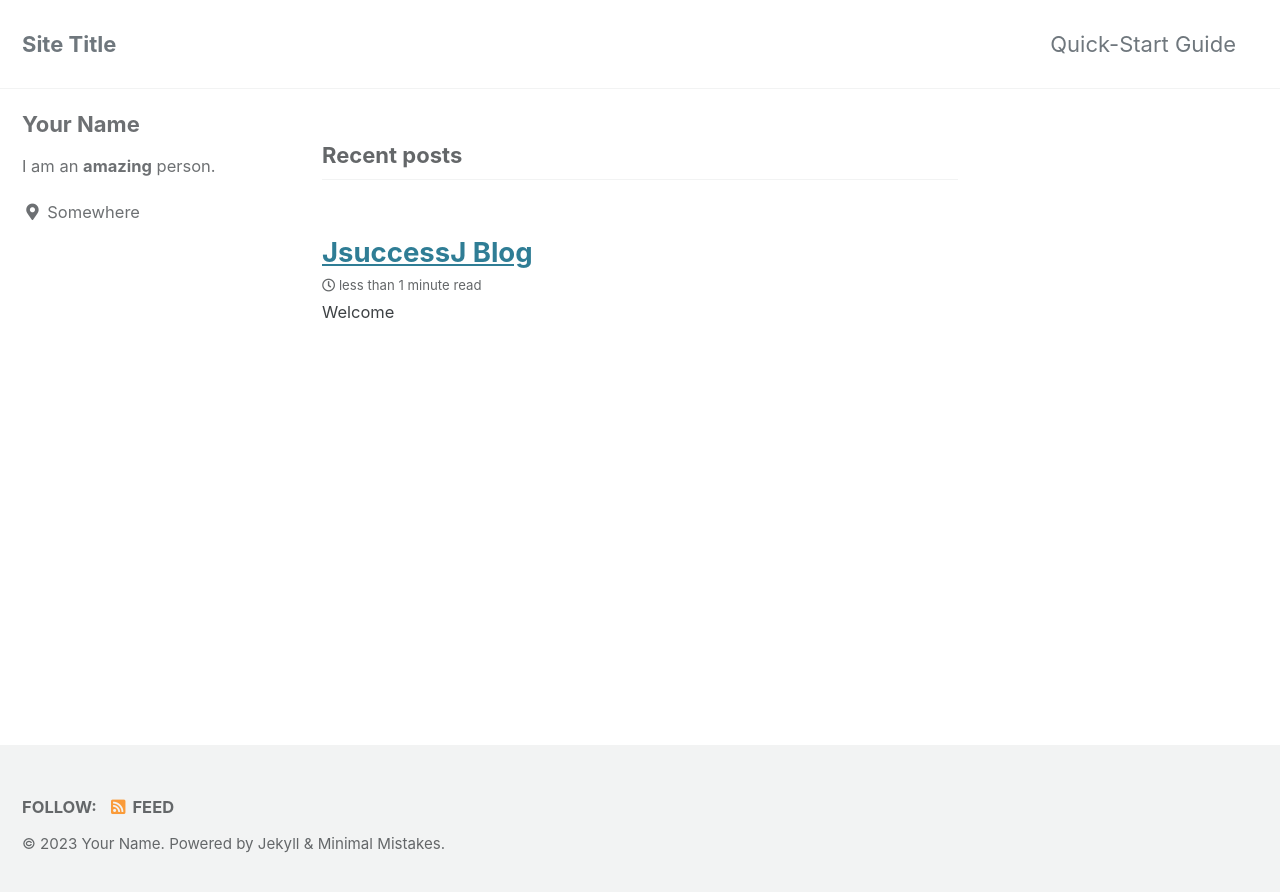
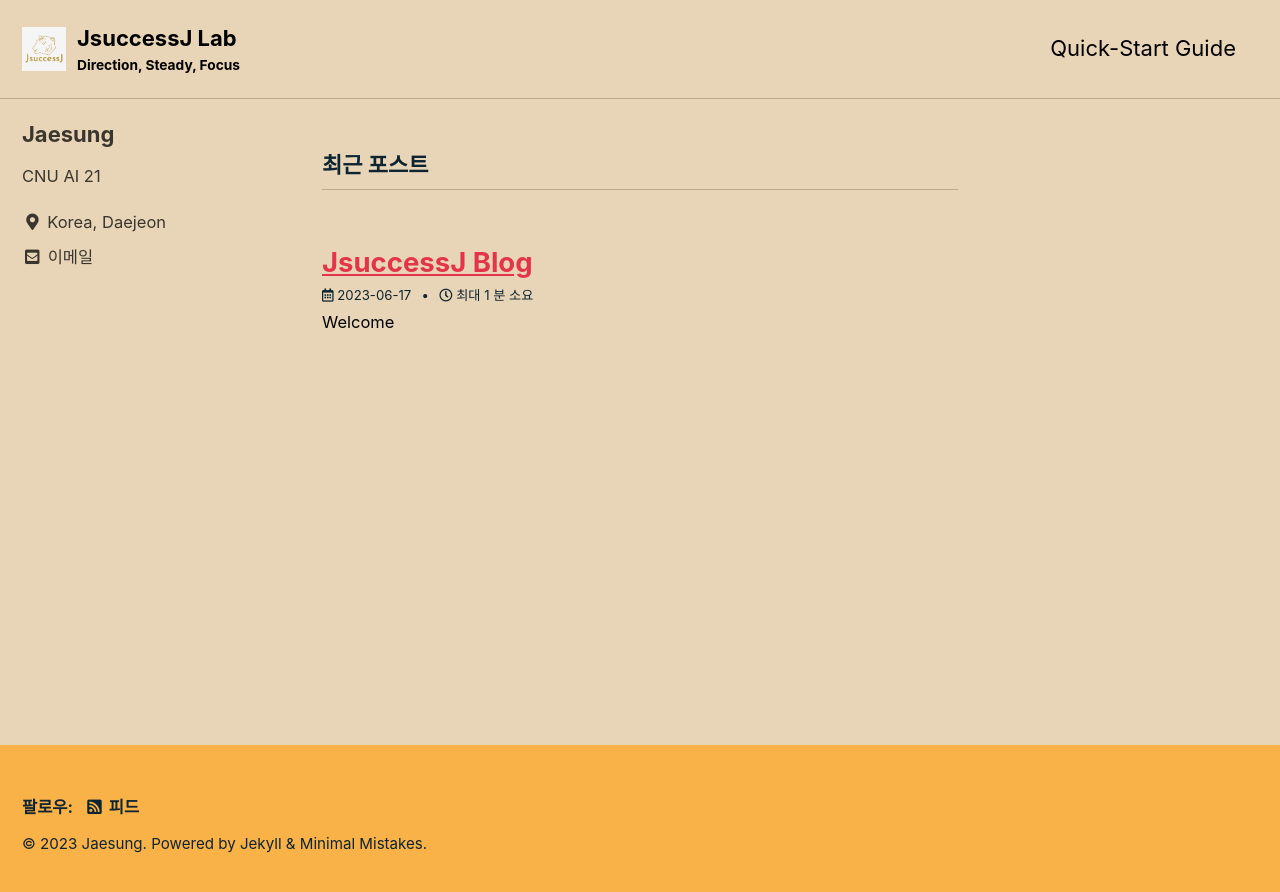
Before and after one commit to JsuccessJ/JsuccessJ.github.io, a Jekyll site: the page built from index.html, in a window 1280 px wide. Shown: the top 892 px of the page. Built offline with Jekyll 4.4.1, drawn with Linux system fonts in a browser that asks for light colours; cached includes are drawn as plain includes; the list of posts is cut into pages by our own code.

Commit message:
여러사항변경

```diff
--- a/_config.yml
+++ b/_config.yml
@@ -12,27 +12,27 @@
 
 # theme                  : "minimal-mistakes-jekyll"
 # remote_theme           : "mmistakes/minimal-mistakes"
-minimal_mistakes_skin    : "default" # "air", "aqua", "contrast", "dark", "dirt", "neon", "mint", "plum", "sunrise"
+minimal_mistakes_skin    : "sunrise" # "air", "aqua", "contrast", "dark", "dirt", "neon", "mint", "plum", "sunrise"
 
 # Site Settings
-locale                   : "en-US"
-title                    : "Site Title"
-title_separator          : "-"
-subtitle                 : # site tagline that appears below site title in masthead
-name                     : "Your Name"
-description              : "An amazing website."
+locale                   : "ko-KR"
+title                    : "JsuccessJ Lab"
+title_separator          : "|"
+subtitle                 : "Direction, Steady, Focus"
+name                     : "Jaesung"
+description              : "JsuccessJ Lab"
 url                      : "https://jsuccessj.github.io"
 baseurl                  : # the subpath of your site, e.g. "/blog"
 repository               : # GitHub username/repo-name e.g. "mmistakes/minimal-mistakes"
 teaser                   : # path of fallback teaser image, e.g. "/assets/images/500x300.png"
-logo                     : # path of logo image to display in the masthead, e.g. "/assets/images/88x88.png"
+logo                     : "/assets/images/jlogo.jpeg"
 masthead_title           : # overrides the website title displayed in the masthead, use " " for no title
-# breadcrumbs            : false # true, false (default)
+breadcrumbs              : true # true, false (default)
 words_per_minute         : 200
 comments:
-  provider               : # false (default), "disqus", "discourse", "facebook", "staticman", "staticman_v2", "utterances", "giscus", "custom"
+  provider               : "disqus" # false (default), "disqus", "discourse", "facebook", "staticman", "staticman_v2", "utterances", "giscus", "custom"
   disqus:
-    shortname            : # https://help.disqus.com/customer/portal/articles/466208-what-s-a-shortname-
+    shortname            : "JsuccessJ"
   discourse:
     server               : # https://meta.discourse.org/t/embedding-discourse-comments-via-javascript/31963 , e.g.: meta.discourse.org
   facebook:
@@ -104,11 +104,11 @@ analytics:
 
 # Site Author
 author:
-  name             : "Your Name"
+  name             : "Jaesung"
   avatar           : # path of avatar image, e.g. "/assets/images/bio-photo.jpg"
-  bio              : "I am an **amazing** person."
-  location         : "Somewhere"
-  email            :
+  bio              : "CNU AI 21"
+  location         : "Korea, Daejeon"
+  email            : "JsuccessJ@gmail.com"
   links:
     - label: "Email"
       icon: "fas fa-fw fa-envelope-square"
@@ -287,6 +287,9 @@ defaults:
       layout: single
       author_profile: true
       read_time: true
-      comments: # true
+      comments: true
       share: true
       related: true
+      show_date: true
+
+date_format: "%Y-%m-%d"
```
Also changed, not shown: _posts/2023-06-17-intro.md (+2 -0 lines), assets/images/jlogo.jpeg (added).
